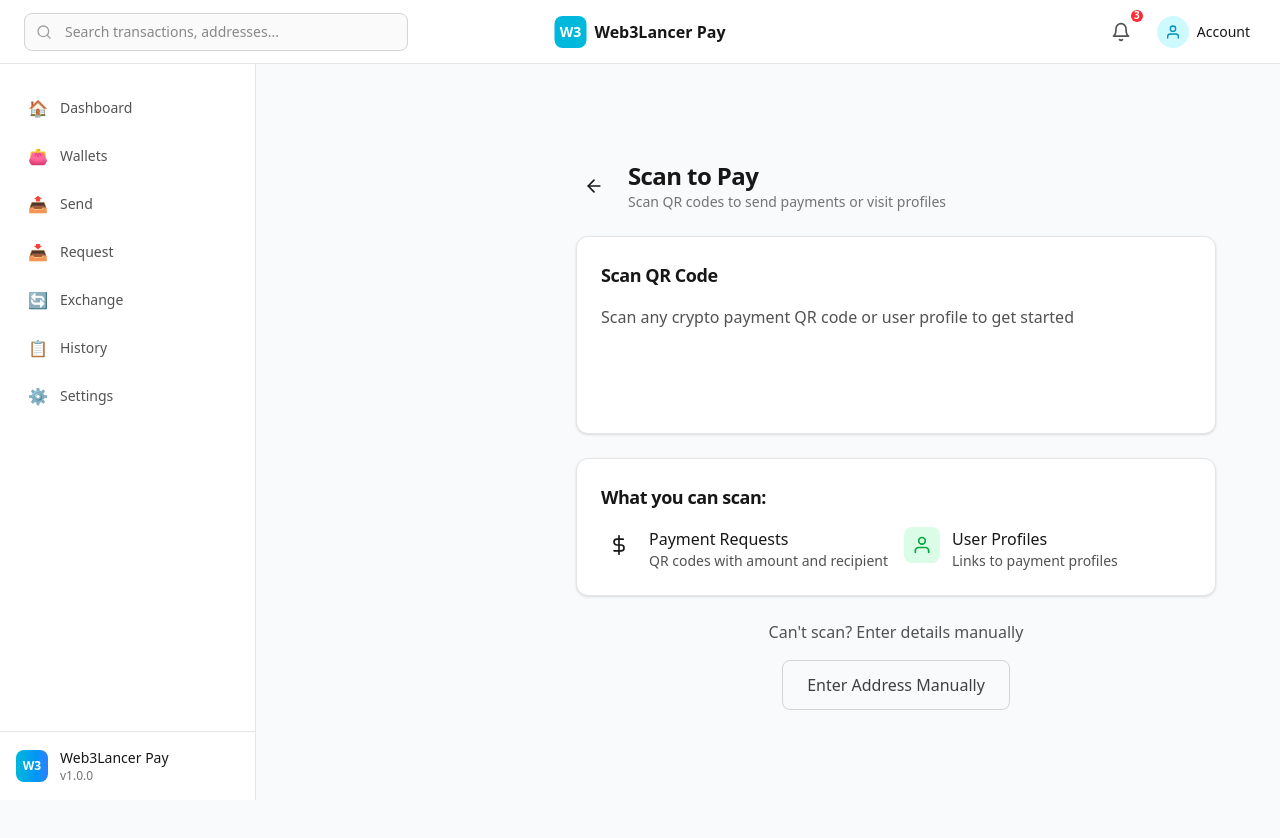
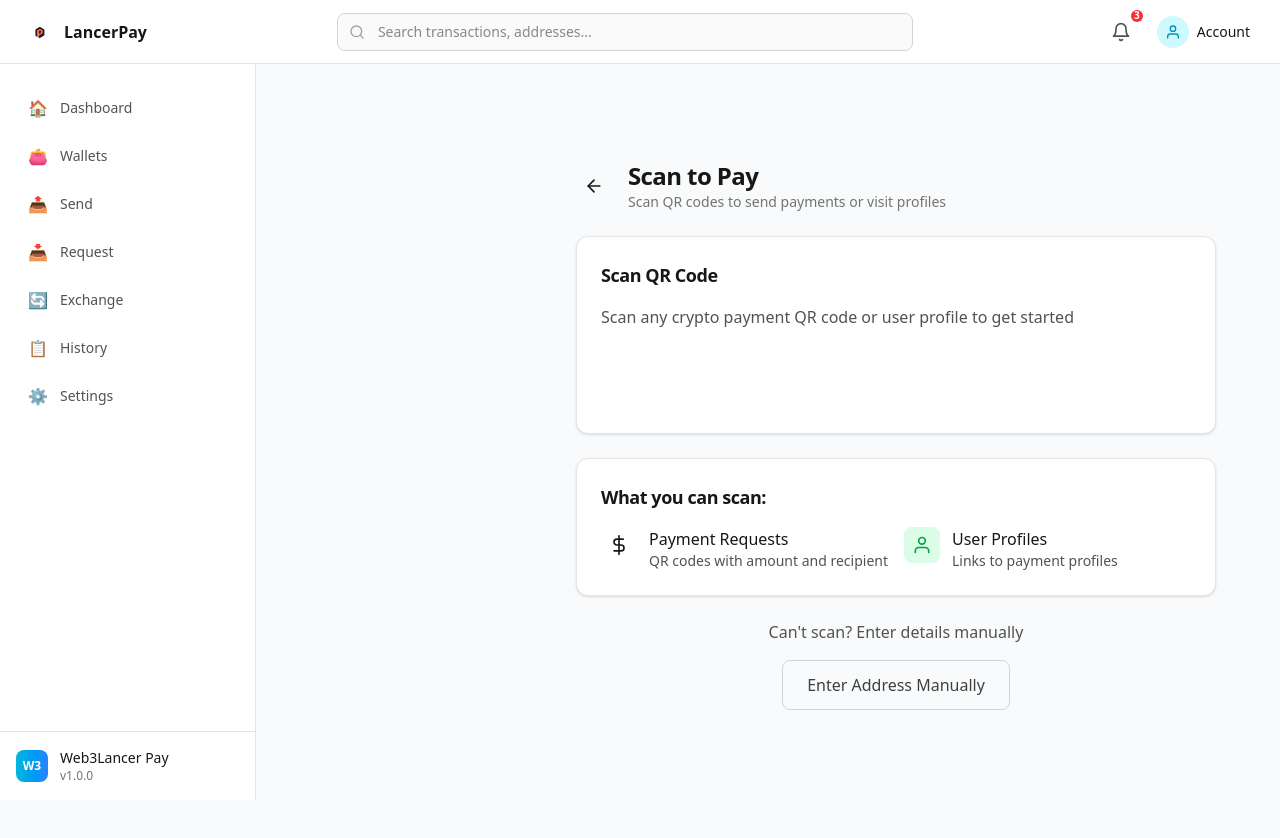
Before and after one commit to web3lancer/pay, a Next.js app: page /scan in a window 1280 px wide. Shown: the top 838 px of the page. Built offline with nearby package versions, Linux system fonts and the light colour scheme; no server answers.

Commit message:
🚀 feat: refactor TopBar component to improve user data handling and layout; update sign-out logic and enhance mobile view

```diff
--- a/src/components/layout/TopBar.tsx
+++ b/src/components/layout/TopBar.tsx
@@ -4,6 +4,7 @@ import React, { useState } from 'react'
 import { cn } from '@/lib/utils'
 import { Button } from '@/components/ui/Button'
 import { useAuth } from '@/contexts/AuthContext'
+import type { Users } from '@/types/appwrite.d'
 import { useRouter } from 'next/navigation'
 import Link from 'next/link'
 import {
@@ -24,27 +25,26 @@ interface TopBarProps {
 }
 
 export function TopBar({ onMenuClick, mobile = false }: TopBarProps) {
-  const { user, signOut, isLoading, isAuthenticated } = useAuth()
+  const { account, userProfile, logout, isLoading, isAuthenticated } = useAuth()
   const router = useRouter()
   const [profileDropdownOpen, setProfileDropdownOpen] = useState(false)
 
   const handleSignOut = async () => {
     try {
-      await signOut()
+      await logout()
       router.push('/auth/login')
     } catch (error) {
       console.error('Sign out failed:', error)
     }
   }
 
-  // Get display name from user data
-  const displayName = user?.name || ''
+  // Get username and email from userProfile (database), fallback to account
+  const username = userProfile?.username || account?.name || ''
+  const email = userProfile?.email || account?.email || ''
+  const displayName = userProfile?.displayName || account?.name || ''
 
   // Get first letter of name for avatar
   const firstLetter = displayName.charAt(0).toUpperCase()
-
-  // Get email
-  const email = user?.email || ''
 
   return (
     <header className={cn(
@@ -54,7 +54,7 @@ export function TopBar({ onMenuClick, mobile = false }: TopBarProps) {
       }
     )}>
       {/* Left Section */}
-      <div className="flex items-center gap-4">
+      <div className="flex items-center gap-4 min-w-0">
         {mobile && (
           <button
             onClick={onMenuClick}
@@ -64,37 +64,30 @@ export function TopBar({ onMenuClick, mobile = false }: TopBarProps) {
           </button>
         )}
 
-        {mobile && (
-          <div className="flex items-center gap-3">
-            <div className="h-8 w-8 rounded-lg bg-cyan-500 flex items-center justify-center">
-              <span className="text-white font-bold text-sm">W3</span>
-            </div>
-            <span className="font-semibold text-neutral-900">Web3Lancer Pay</span>
-          </div>
-        )}
+        {/* Logo and App Name - Always on the left */}
+        <div className="flex items-center gap-2">
+          <img
+            src="/images/logo.png"
+            alt="LancerPay Logo"
+            className="h-8 w-8 object-contain"
+          />
+          <span className="font-semibold text-neutral-900">LancerPay</span>
+        </div>
+      </div>
 
-        {/* Search - Desktop only */}
-        {!mobile && (
-          <div className="relative">
+      {/* Center Section - Search bar for desktop */}
+      {!mobile && (
+        <div className="flex-1 flex justify-center">
+          <div className="relative w-full max-w-xl">
             <div className="absolute inset-y-0 left-0 pl-3 flex items-center pointer-events-none">
               <FiSearch className="h-4 w-4 text-neutral-400" />
             </div>
             <input
               type="text"
               placeholder="Search transactions, addresses..."
-              className="w-96 pl-10 pr-4 py-2 border border-neutral-300 rounded-lg bg-neutral-50 text-sm focus:outline-none focus:ring-2 focus:ring-cyan-500 focus:border-cyan-500 transition-all duration-200"
+              className="w-full pl-10 pr-4 py-2 border border-neutral-300 rounded-lg bg-neutral-50 text-sm focus:outline-none focus:ring-2 focus:ring-cyan-500 focus:border-cyan-500 transition-all duration-200"
             />
           </div>
-        )}
-      </div>
-
-      {/* Center Section - Logo for desktop */}
-      {!mobile && (
-        <div className="absolute left-1/2 transform -translate-x-1/2 flex items-center gap-2">
-          <div className="h-8 w-8 rounded-lg bg-cyan-500 flex items-center justify-center">
-            <span className="text-white font-bold text-sm">W3</span>
-          </div>
-          <span className="font-semibold text-neutral-900">Web3Lancer Pay</span>
         </div>
       )}
 
@@ -115,9 +108,9 @@ export function TopBar({ onMenuClick, mobile = false }: TopBarProps) {
             className="flex items-center gap-2 p-1.5 rounded-lg hover:bg-neutral-100 transition-colors"
           >
             <div className="h-8 w-8 rounded-full bg-cyan-100 flex items-center justify-center">
-              {isAuthenticated && user?.prefs?.profileImage ? (
+              {isAuthenticated && account?.prefs?.profileImage ? (
                 <img
-                  src={user.prefs.profileImage}
+                  src={account.prefs.profileImage}
                   alt={displayName}
                   className="h-8 w-8 rounded-full object-cover"
                 />
@@ -130,7 +123,7 @@ export function TopBar({ onMenuClick, mobile = false }: TopBarProps) {
                 {isLoading
                   ? '...'
                   : (isAuthenticated
-                      ? (email || displayName.split(' ')[0] || '')
+                      ? (username || 'Account')
                       : 'Account')}
               </span>
             )}
@@ -143,8 +136,7 @@ export function TopBar({ onMenuClick, mobile = false }: TopBarProps) {
                 <>
                   {/* Authenticated User Header */}
                   <div className="px-4 py-3 border-b border-neutral-200">
-                    <p className="text-sm font-medium text-neutral-900">{email || displayName}</p>
-                    <p className="text-xs text-neutral-500 truncate">{email}</p>
+                    <p className="text-sm font-medium text-neutral-900">{email}</p>
                   </div>
 
                   {/* Authenticated Menu Items */}
```
